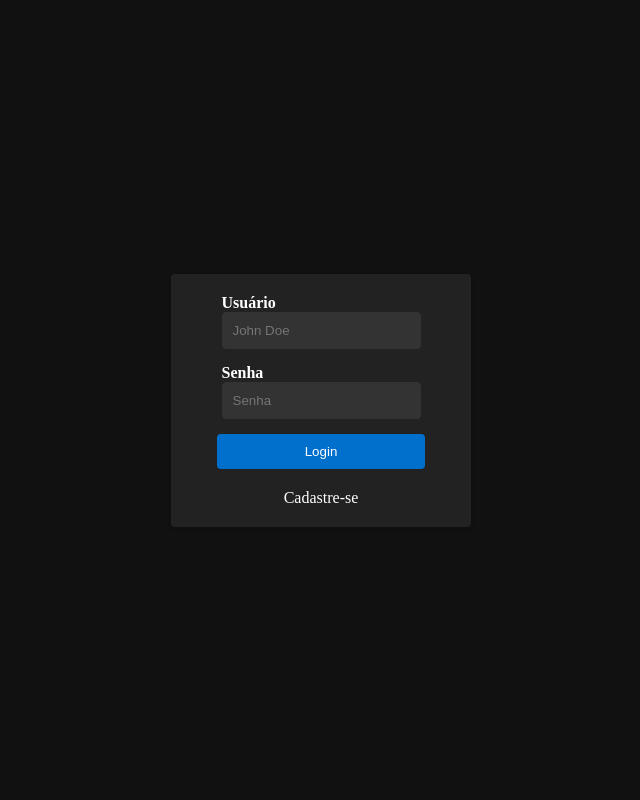
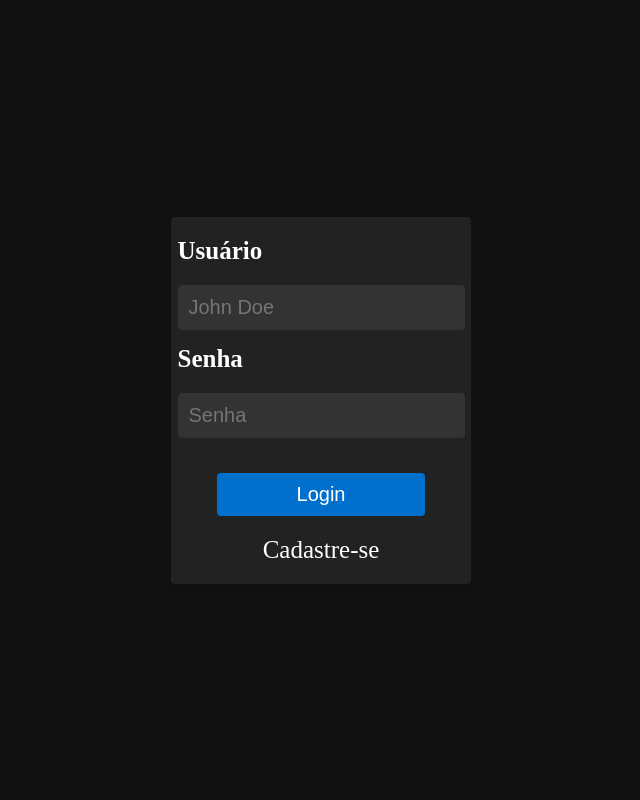
Before and after one commit to Almeedus/FATEC-TPI-validacaoJS, a PHP site: page / in a window 1280 px wide. Shown: the whole page, without its empty margins (319-959 px from the left). Run offline with PHP 8.4, Linux system fonts and the light colour scheme.

Commit message:
aumentando fonte login

```diff
--- a/css/login.css
+++ b/css/login.css
@@ -5,6 +5,7 @@
     border-radius: 4px;
     padding: 20px;
     width: 300px;
+    font-size: var(--font-size-medium);
 }
 
 .login-form {
@@ -25,6 +26,15 @@
     color: var(--text-color);
 }
 
+.input-container #username {
+    font-size: var(--font-size-min);
+    margin-top: 20px;
+}
+.input-container #password {
+    font-size: var(--font-size-min);
+    margin-top: 20px;
+}
+
 .input-field {
     padding: 10px;
     border: 1px solid var(--border-color);
@@ -37,6 +47,7 @@
     text-align: center;
     color: white;
     margin-top: 20px;
+    font-size: var(--font-size-medium);
 }
 
 .login-button {
@@ -48,6 +59,8 @@
     cursor: pointer;
     transition: background-color 0.3s;
     width: 80%;
+    margin-top: 20px;
+    font-size: var(--font-size-min);
 }
 
 .login-button:hover {
--- a/styles.css
+++ b/styles.css
@@ -15,6 +15,10 @@
     --input-background: #333; /* Darker background color for input fields */
     --button-color: #0070cc; /* Blue button color */
     --button-hover-color: #0051a5; /* Darker blue color on hover */
+
+    --font-size-min: 20px;
+    --font-size-medium: 25px;
+    --font-size-max: 30px;
 }
 
 body {
```
Also changed, not shown: pages/create_account/index.html (+12 -1 lines), css/create_account.css (renamed from css/register.css).
